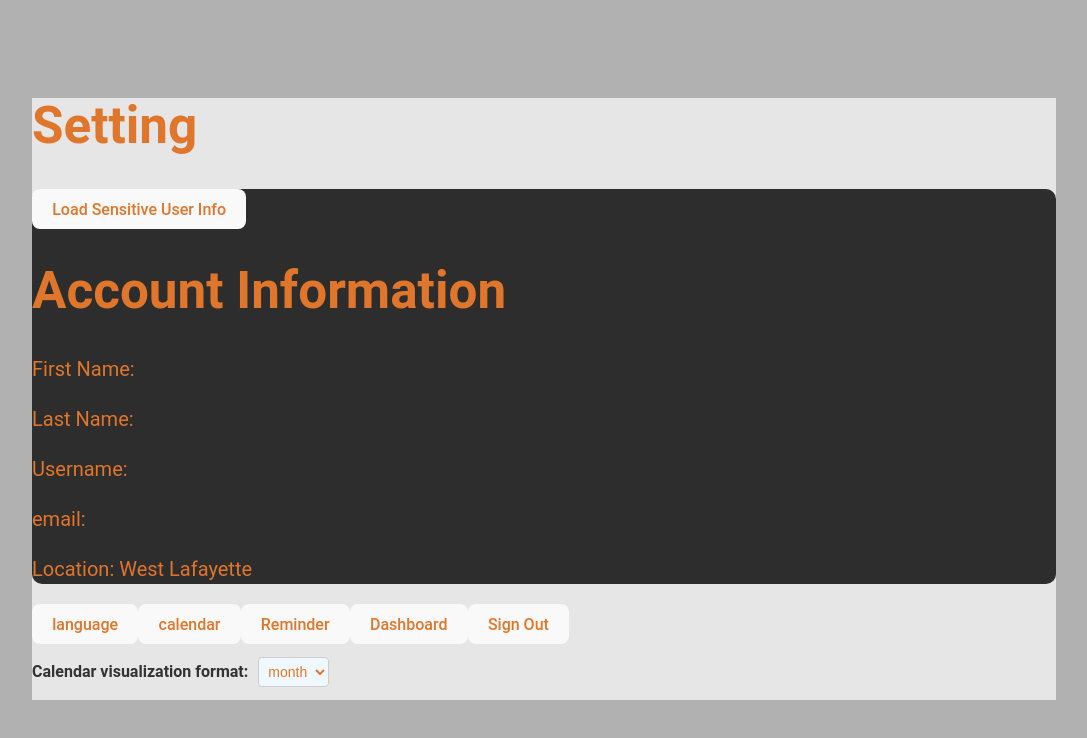
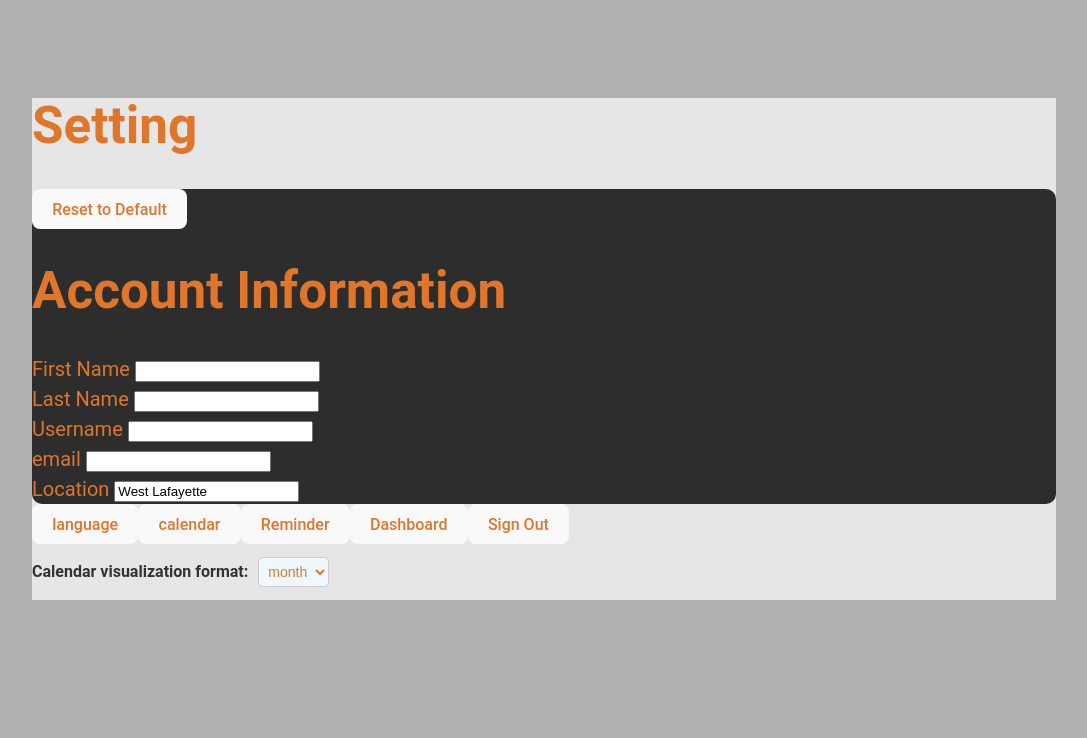
Before and after one commit to Reece-Ausmus/ScheduSmart, a React (Vite) app in the folder schedusmart-frontend/: page /settings in a window 1280 px wide. Shown: the top 738 px of the page, without its empty margins (96-1183 px from the left). Built offline with nearby package versions, Linux system fonts and the light colour scheme.

Commit message:
Added input options for user account settings

```diff
--- a/schedusmart-frontend/src/pages/AccountInfo.jsx
+++ b/schedusmart-frontend/src/pages/AccountInfo.jsx
@@ -53,24 +53,34 @@ export default function AccountInfo() {
 
   return (
     <div className="info_container">
-            <button onClick={handleInfo}>Load Sensitive User Info</button>
+            <button onClick={handleInfo}>Reset to Default</button>
       <div>
         <h1> {languageData[0][0][0].accountInformation} </h1>
       </div>
       <div className="info">
-        <p>{languageData[0][0][0].firstName}: {firstname}</p>
+        <label>
+            {languageData[0][0][0].firstName} <input value={firstname} onChange={(e) => setFirstName(e.target.value)}/>
+        </label>
       </div>
       <div className="info">
-        <p>{languageData[0][0][0].lastName}: {lastname}</p>
+        <label>
+            {languageData[0][0][0].lastName} <input value={lastname} onChange={(e) => setLastName(e.target.value)}/>
+        </label>
       </div>
       <div className="info">
-        <p>{languageData[0][0][0].userName}: {username}</p>
+        <label>
+            {languageData[0][0][0].userName} <input value={username} onChange={(e) => setUserName(e.target.value)}/>
+        </label>
       </div>
       <div className="info">
-        <p>{languageData[0][0][0].Email}: {email}</p>
+        <label>
+            {languageData[0][0][0].Email} <input value={email} onChange={(e) => setEmail(e.target.value)}/>
+        </label>
       </div>
       <div className="info">
-        <p>{languageData[0][0][0].location}: {location}</p>
+        <label>
+            {languageData[0][0][0].location} <input value={location} onChange={(e) => setLocation(e.target.value)}/>
+        </label>
       </div>
     </div>
   );
```
